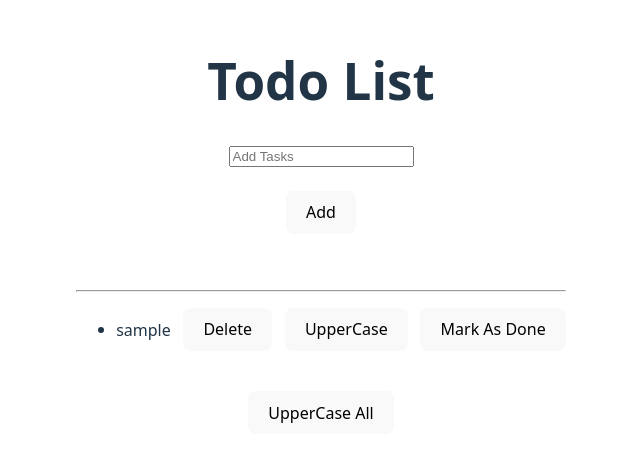
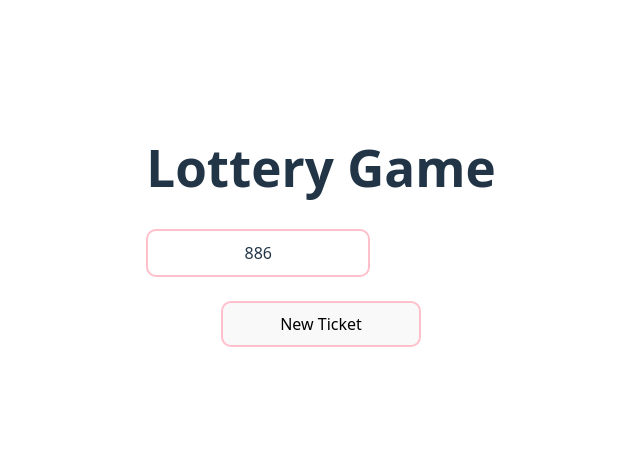
Before and after one commit to vishal-umare/REACT-PART2, a React (Vite) app: page / in a window 1280 px wide. Shown: the part 174-636 px from the top of the page, without its empty margins (319-959 px from the left). Built offline with nearby package versions, Linux system fonts and the light colour scheme.

Commit message:
creating the lottery ticket

```diff
--- a/src/App.jsx
+++ b/src/App.jsx
@@ -6,6 +6,7 @@
 import LikeButton from './LikeButton'
 import LudoBoard from './LudoBoard'
 import TodoList from './TodoList'
+import Lottery from './lottery'
 
 function App() {
   const [count, setCount] = useState(0)
@@ -18,7 +19,9 @@
 
       {/* <LudoBoard/> */}
 
-      <TodoList/>
+      {/* <TodoList/> */}
+
+      <Lottery/>
     </>
   )
 }
--- /dev/null
+++ b/src/Lottery.css
@@ -0,0 +1,6 @@
+.Lottery{
+    width: 200px;
+    border: 2px solid pink;
+    padding: 10px;
+    border-radius: 10px;
+}
--- /dev/null
+++ b/src/Lottery.jsx
@@ -0,0 +1,26 @@
+import { useState } from "react"
+import "./Lottery.css";
+import { GenerateTicket } from "./helper";
+
+export default function Lottery(){
+    let [ticket , setTicket] = useState(GenerateTicket(3));
+
+    function newTicket(){
+        setTicket(() =>{
+            return GenerateTicket(3);
+        })
+    }
+
+    return (
+        <div>
+            <h1>Lottery Game</h1>
+            <div className="Lottery">
+                <span>{ticket[0]}</span>
+                <span>{ticket[1]}</span>
+                <span>{ticket[2]}</span>
+            </div>
+            <br />
+            <button className="Lottery" onClick={newTicket}>New Ticket</button>
+        </div>
+    )
+}
--- /dev/null
+++ b/src/helper.js
@@ -0,0 +1,9 @@
+function GenerateTicket(n){
+    let arr = new Array(n);
+    for(let i=0; i<n ; i++){
+        arr[i] = Math.floor(Math.random() * 10);
+    }
+    return arr;
+}
+
+export {GenerateTicket};
```
Also changed, not shown: 1 other file (tests, documents, lock files or other folders).
